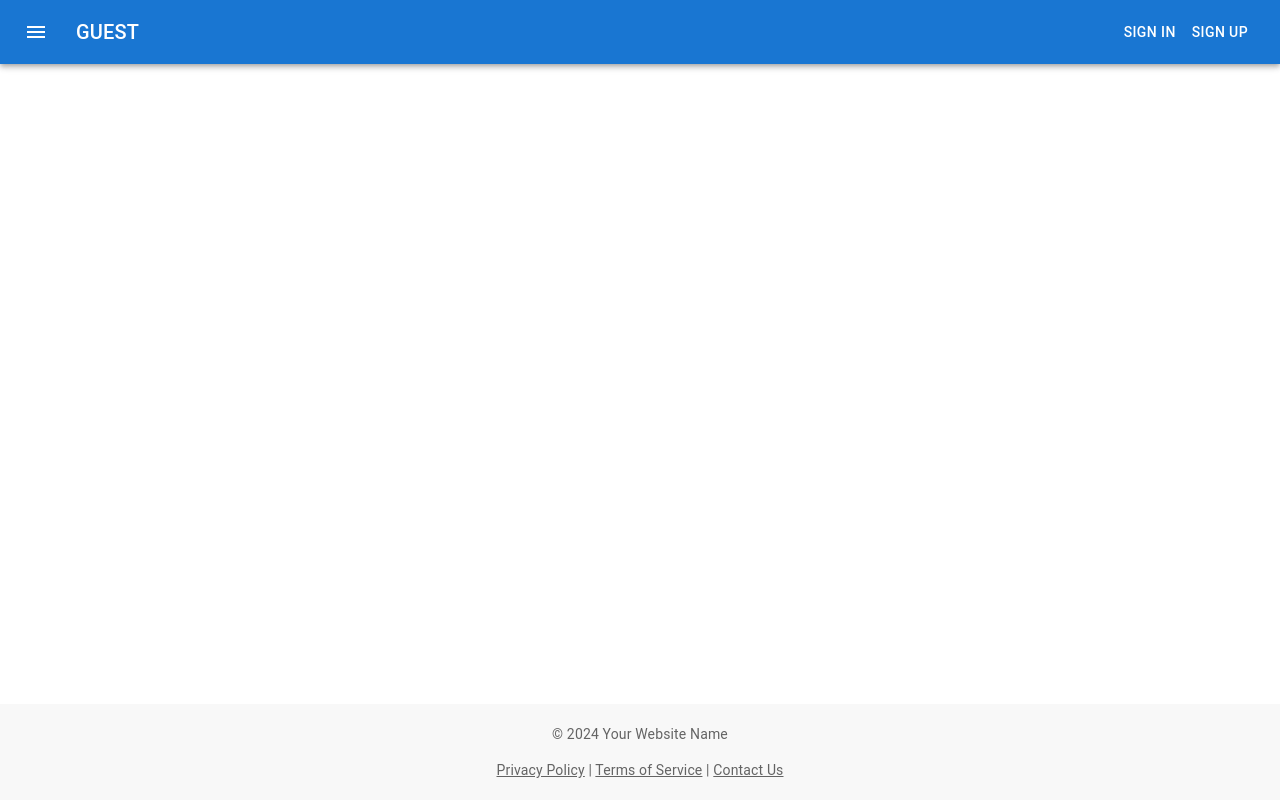
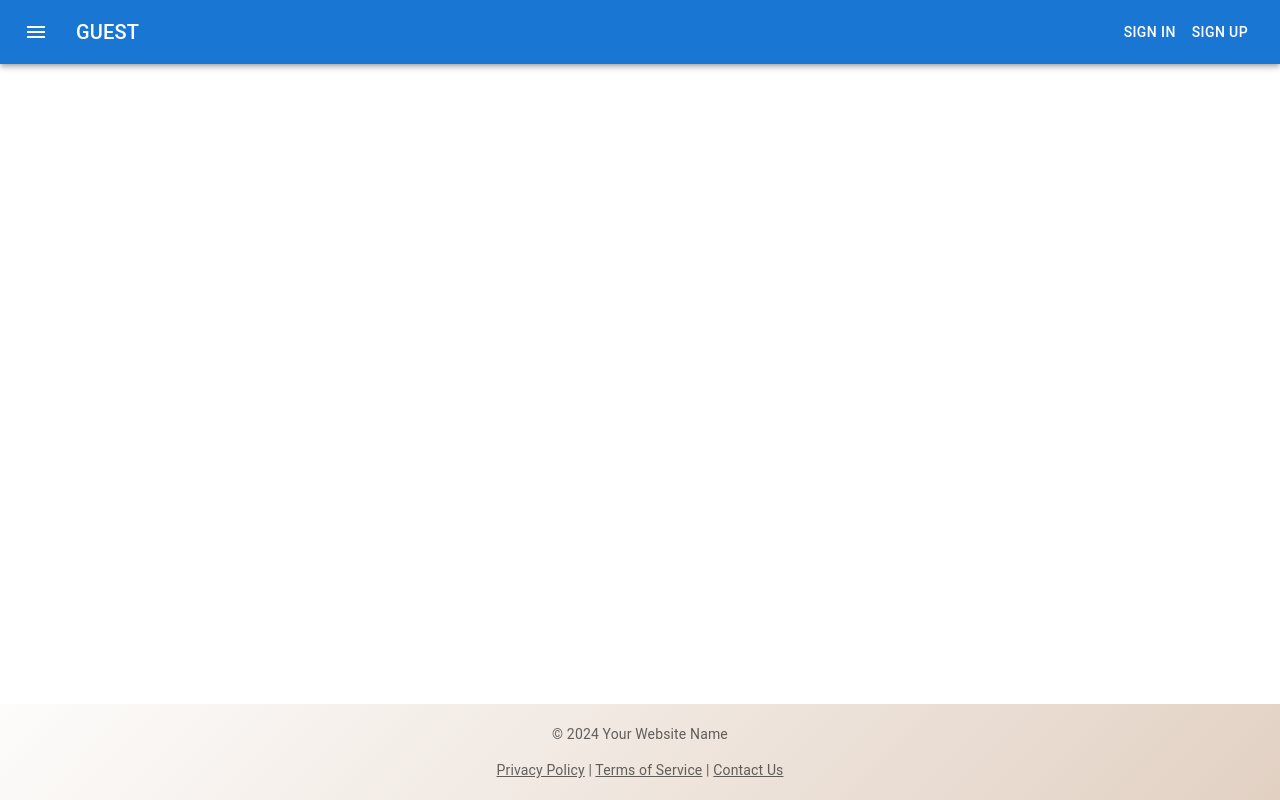
Before and after one commit to AlexanderVolkovIPZ/SkillUpProject, a React (Create React App) app in the folder frontend/: page / in a window 1280 px wide. Built offline with nearby package versions, Linux system fonts and the light colour scheme.

Commit message:
Changed style of footer component

```diff
--- a/frontend/src/components/footer/common/Footer.jsx
+++ b/frontend/src/components/footer/common/Footer.jsx
@@ -1,5 +1,6 @@
 import React from "react";
 import { Box, Typography, Link } from "@mui/material";
+import s from "./Footer.module.css";
 
 const Footer = () => {
   return (
@@ -9,8 +10,9 @@ const Footer = () => {
         backgroundColor: "#f8f8f8",
         padding: "20px",
         marginTop: "auto",
-        textAlign: "center",
+        textAlign: "center"
       }}
+      className={s.footer}
     >
       <Typography variant="body2" color="text.secondary">
         © {new Date().getFullYear()} Your Website Name
--- /dev/null
+++ b/frontend/src/components/footer/common/Footer.module.css
@@ -0,0 +1,3 @@
+.footer {
+    background-image: linear-gradient(135deg, #fdfcfb 0%, #e2d1c3 100%);
+}
```
